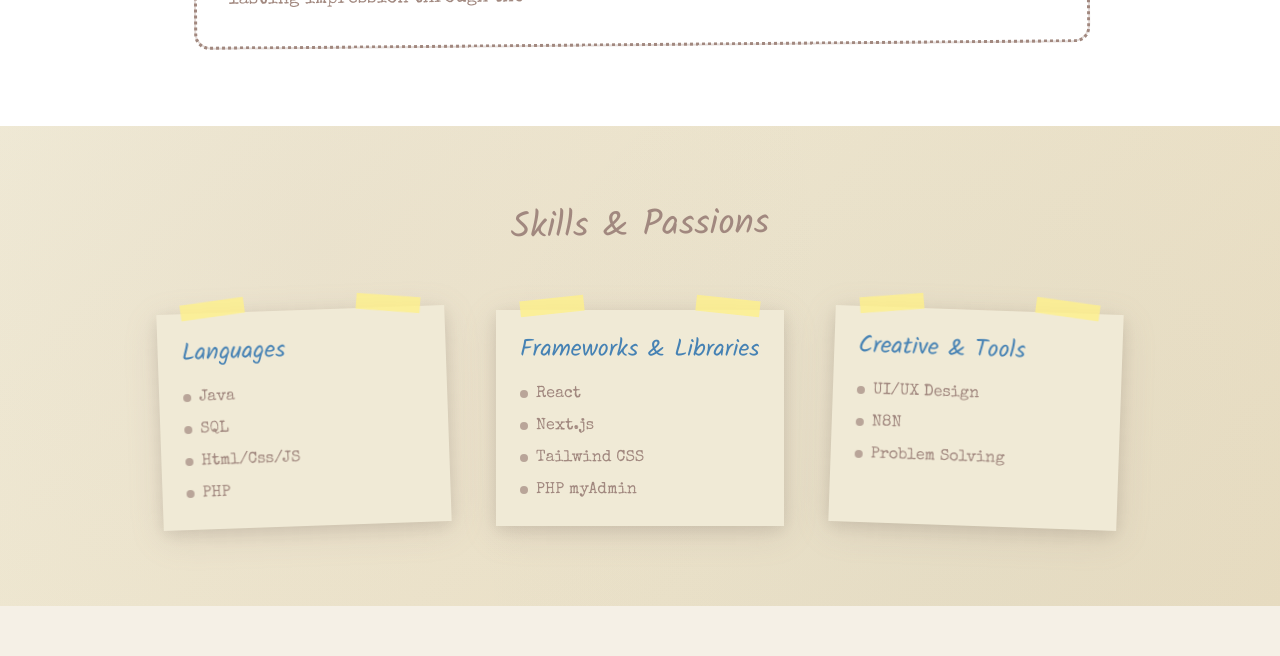
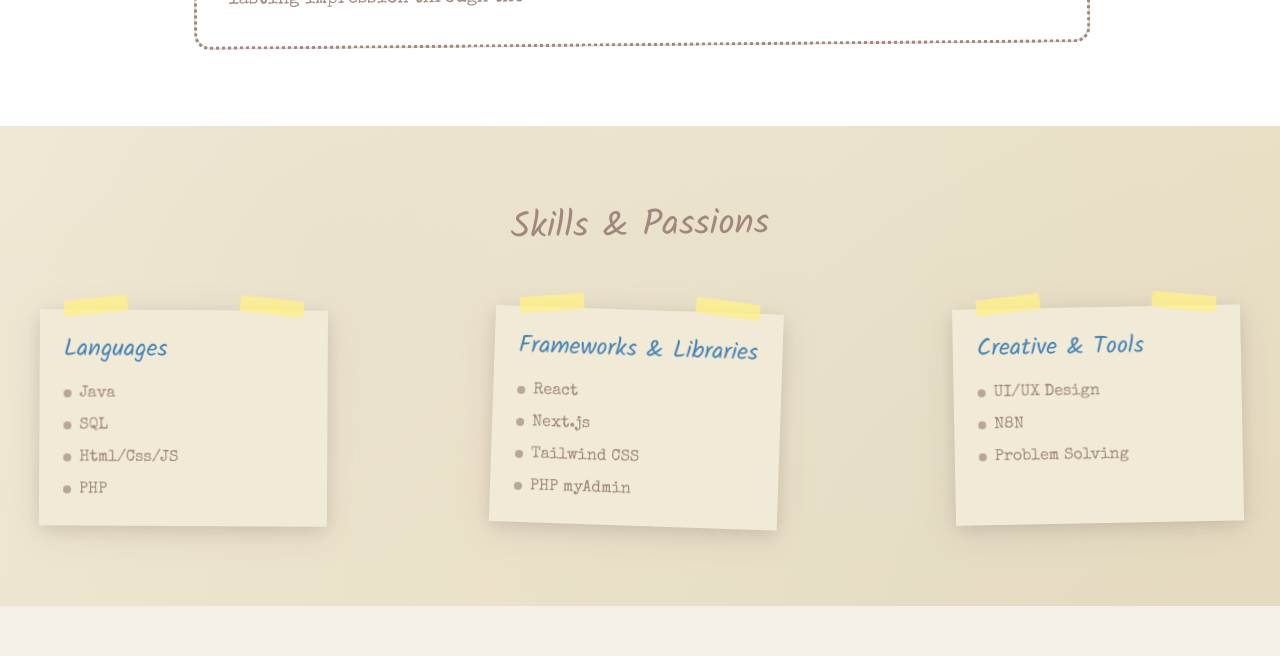
Before and after one commit to wndrthndr/portfolio, a React (Vite) app: page / in a window 1280 px wide. Shown: the part 1460-2116 px from the top of the page. Built offline with nearby package versions, Linux system fonts and the light colour scheme.

Commit message:
Update Skills.tsx

```diff
--- a/src/components/Skills.tsx
+++ b/src/components/Skills.tsx
@@ -1,8 +1,11 @@
-import React, { useEffect, useRef, useState } from "react";
+import React, { useEffect, useRef } from "react";
+import gsap from "gsap";
+import { ScrollTrigger } from "gsap/ScrollTrigger";
 
+gsap.registerPlugin(ScrollTrigger);
 const Skills = () => {
-  const sectionRef = useRef(null);
-  const [animate, setAnimate] = useState(false);
+  const sectionRef = useRef<HTMLDivElement>(null);
+  const cardsRef = useRef<HTMLDivElement[]>([]);
 
   const categories = [
     {
@@ -19,58 +22,85 @@
     },
   ];
 
-  // Detect when section is in view
   useEffect(() => {
-    const observer = new IntersectionObserver(
-      (entries) => {
-        if (entries[0].isIntersecting) setAnimate(true);
-      },
-      { threshold: 0.3 }
-    );
+    const ctx = gsap.context(() => {
+      // ---- Scroll-based centering motion ----
+      cardsRef.current.forEach((card, i) => {
+        if (!card) return;
 
-    if (sectionRef.current) {
-      observer.observe(sectionRef.current);
-    }
+        const offset =
+          i === 0 ? -120 : i === 2 ? 120 : 0; // side cards move inward
 
-    return () => observer.disconnect();
+        gsap.fromTo(
+          card,
+          { x: offset },
+          {
+            x: 0,
+            ease: "power2.out",
+            scrollTrigger: {
+              trigger: sectionRef.current,
+              start: "top 75%",
+              end: "bottom 55%",
+              scrub: true,
+            },
+          }
+        );
+      });
+
+      // ---- Wind / cloth movement (lower half illusion) ----
+      cardsRef.current.forEach((card) => {
+        if (!card) return;
+
+        gsap.to(card, {
+          rotation: () => gsap.utils.random(-1.5, 1.5),
+          y: () => gsap.utils.random(-4, 4),
+          duration: () => gsap.utils.random(2.5, 4),
+          ease: "sine.inOut",
+          repeat: -1,
+          yoyo: true,
+          delay: gsap.utils.random(1, 3),
+        });
+      });
+    }, sectionRef);
+
+    return () => ctx.revert();
   }, []);
 
   return (
-    <section id="Skills" ref={sectionRef} className="py-20 bg-worn-paper">
+    <section
+      id="Skills"
+      ref={sectionRef}
+      className="py-20 bg-worn-paper overflow-hidden"
+    >
       <div className="container mx-auto px-4">
         <h2 className="handwritten text-4xl text-vintage-brown text-center mb-16 -rotate-1">
           Skills & Passions
         </h2>
 
-        {/* Skill Cards */}
         <div className="flex flex-wrap justify-center gap-12">
           {categories.map((category, i) => (
             <div
               key={i}
-              className={`
-                relative w-72 bg-vintage-cream p-6 shadow-vintage transform
-                ${animate ? (
-                  i === 1
-                    ? "animate-slideCenter"
-                    : i === 0
-                    ? "animate-slideLeft"
-                    : "animate-slideRight"
-                ) : "opacity-0"}
-              `}
+              ref={(el) => {
+                if (el) cardsRef.current[i] = el;
+              }}
+              className="
+                relative w-72 bg-vintage-cream p-6 shadow-vintage
+                transform will-change-transform
+              "
               style={{
-                transform: `rotate(${i % 2 === 0 ? -2 : 2}deg)`,
+                rotate: i % 2 === 0 ? "-2deg" : "2deg",
+                transformOrigin: "center top",
               }}
             >
-              {/* Tape strips */}
+              {/* Tape */}
               <div className="absolute -top-3 left-6 w-16 h-4 bg-yellow-200 rotate-[-6deg] opacity-80"></div>
               <div className="absolute -top-3 right-6 w-16 h-4 bg-yellow-200 rotate-6 opacity-80"></div>
 
-              {/* Title */}
               <h3 className="handwritten text-2xl text-vintage-blue mb-4">
                 {category.title}
               </h3>
 
-              {/* Skill list */}
               <ul className="space-y-2 typewriter text-vintage-brown text-base">
                 {category.items.map((skill, idx) => (
                   <li key={idx} className="flex items-center gap-2">
```
